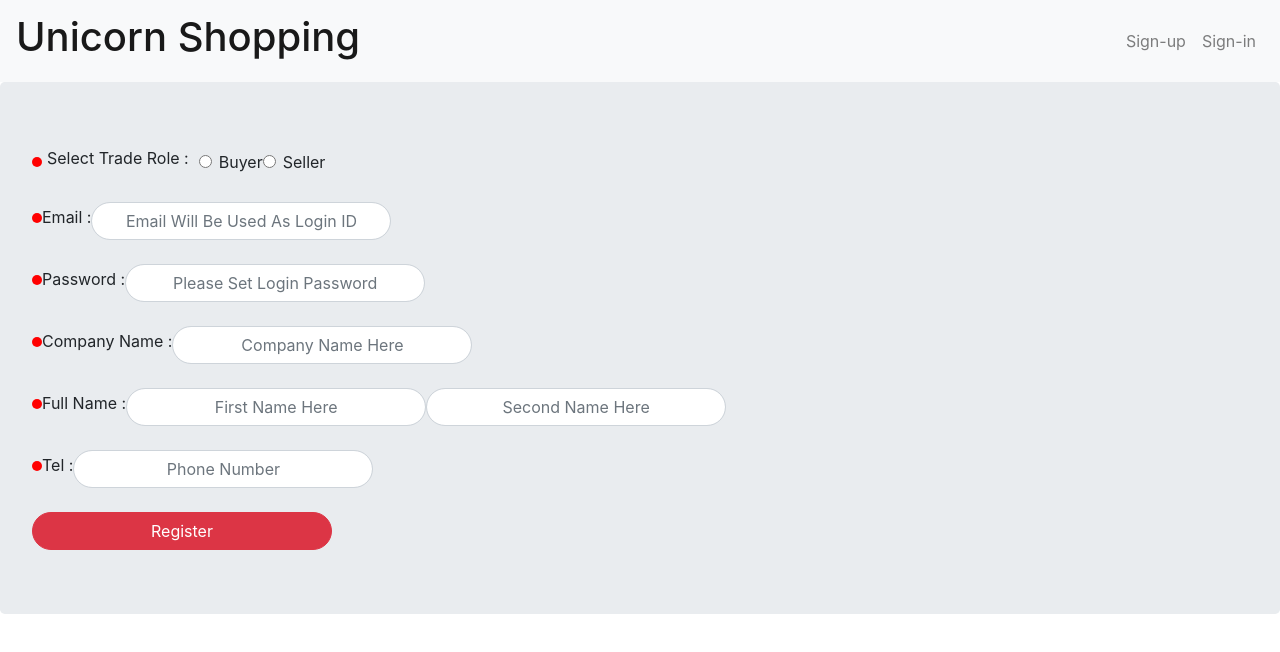
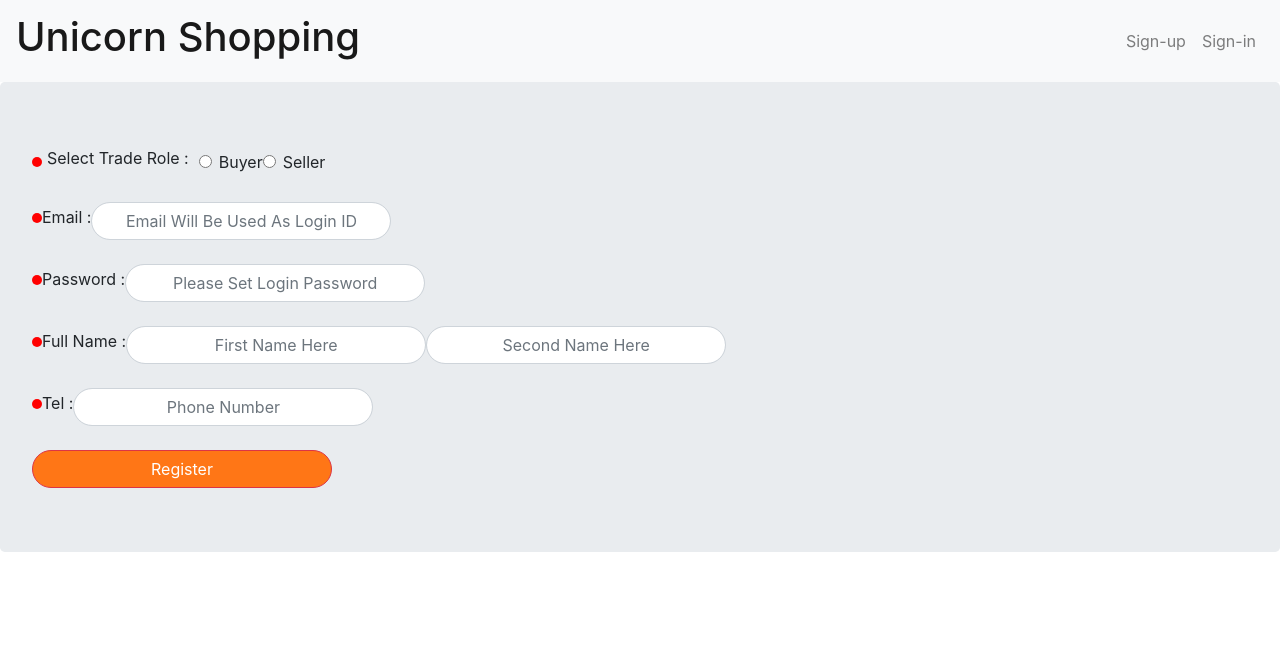
Before and after one commit to Dilansilva/Online-Shopping, a React (Create React App) app: page / in a window 1280 px wide. Shown: the top 652 px of the page. Built offline with nearby package versions, Linux system fonts and the light colour scheme.

Commit message:
Sign up page almost done but have to center items in the page

```diff
--- a/src/App.js
+++ b/src/App.js
@@ -1,9 +1,6 @@
 import HomePage from './pages/HomePage/HomePage';
 import HeaderComponent from './pages/HeaderComponent';
 import SignUp from './pages/Sign-Up/Sign-Up';
-import Input from './pages/Sign-Up/Input';
-import Label from './pages/Sign-Up/Lable';
-import Lable from './pages/Sign-Up/Lable';
 
 const App = () => {
   return (
--- a/src/pages/HeaderComponent.js
+++ b/src/pages/HeaderComponent.js
@@ -3,7 +3,7 @@ import {
    h1,
    Navbar
 } from 'react-bootstrap';
-import React, {useState,useEffect} from 'react';
+import React from 'react';
 import '../css/HeaderComponent.css';
 
 import 'bootstrap/dist/css/bootstrap.min.css';
--- a/src/pages/HomePage/HomePage.js
+++ b/src/pages/HomePage/HomePage.js
@@ -1,7 +1,3 @@
-import {Container,
-        Row,
-        Col
-        } from 'react-bootstrap';
 import React from 'react';
 
 import '../../css/HomePage/HomePage.css'
--- a/src/pages/Sign-Up/Lable.js
+++ b/src/pages/Sign-Up/Lable.js
@@ -3,7 +3,7 @@ import 'bootstrap/dist/css/bootstrap.min.css';
 
 import '../../css/Sign-Up/SignUp.css';//For css
 
-import {Form, Jumbotron} from 'react-bootstrap';
+import {Form} from 'react-bootstrap';
 
 
 const Lable = (props) => {
--- a/src/pages/Sign-Up/Sign-Up.js
+++ b/src/pages/Sign-Up/Sign-Up.js
@@ -1,4 +1,4 @@
-import React from 'react';
+import React,{useState,useEffect} from 'react';
 import 'bootstrap/dist/css/bootstrap.min.css';
 
 import HeaderComponent from '../HeaderComponent';
@@ -14,11 +14,40 @@ import {Col,
     } from 'react-bootstrap';
 
 const SignUp = () => {
+
+    const [Trademode,setTrademode] = useState();
+    const [TrademodeCode,setTrademodeCode] = useState(null);
+
+    useEffect(() => {
+        if(Trademode == 'seller'){
+            setTrademodeCode(
+                <div>
+                                <Form.Row>
+                                    <Col className="alignItems">
+                                        <Lable
+                                            Lable="Company Name : "
+                                        />
+                                        <Input
+                                             placeholder="Company Name Here"
+                                            type="text"
+                                        />
+                                    </Col>
+                                </Form.Row>
+                                <br/>
+                            </div>
+            );
+        } else if(Trademode == 'buyer'){
+            setTrademodeCode(null);
+        }
+    })
+
+
     return(
         <div>
             <HeaderComponent/>
+                <div >
                 <Jumbotron>
-            <Form>
+                <Form style={{justifyContent: 'center',alignItems: 'center'}}>
                         <Form.Row>
                             <Col className="alignItems">
                                 <span className="dot"></span>
@@ -28,14 +57,16 @@ const SignUp = () => {
                                         <Form.Check
                                             type="radio"
                                             label="Buyer"
-                                        name="buyer"
-                                        id="buyer1"
+                                            value="buyer"
+                                            name="trademode"
+                                            onChange={(e) => { setTrademode(e.target.value) }}
                                         />
                                             <Form.Check
                                                 type="radio"
                                                 label="Seller"
-                                            name="buyer"
-                                            id="buyer2"
+                                                value="seller"
+                                                name="trademode"
+                                                onChange={(e) => { setTrademode(e.target.value) }}
                                             />
                             </Col>
                         </Form.Row><br/>
@@ -63,17 +94,9 @@ const SignUp = () => {
                             </Col>
                         </Form.Row><br/>
 
-                        <Form.Row>
-                            <Col className="alignItems">
-                                <Lable
-                                    Lable="Company Name : "
-                                />
-                                    <Input
-                                        placeholder="Company Name Here"
-                                        type="text"
-                                    />
-                            </Col>
-                        </Form.Row><br/>
+                           <div>
+                                {TrademodeCode}
+                           </div>
 
                             <Form.Row>
                                 <Col className="alignItems">
@@ -109,6 +132,7 @@ const SignUp = () => {
                                         variant="danger"
                                         type="submit"
                                         className="roundInput"
+                                        style={{backgroundColor:"#FF7616"}}
                                     >
                                         Register
                                     </Button>
@@ -117,6 +141,7 @@ const SignUp = () => {
                 </Form>
             </Jumbotron>
                 </div>
+        </div>
     );
 }
 
```
Also changed, not shown: 1 other file (tests, documents, lock files or other folders). Lines whose indentation alone changed are shown as unchanged.
